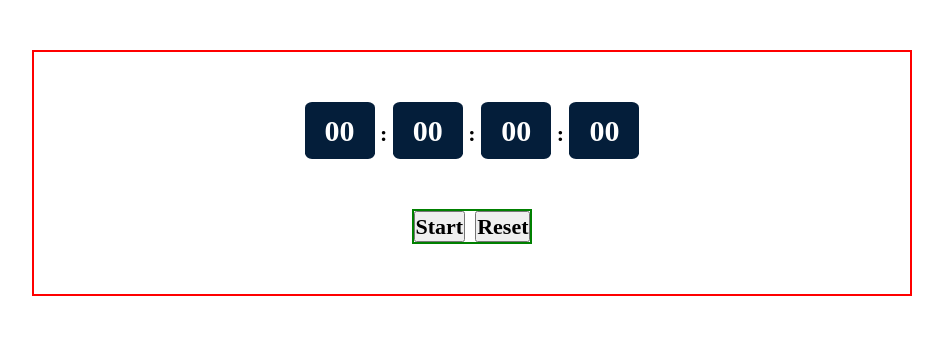
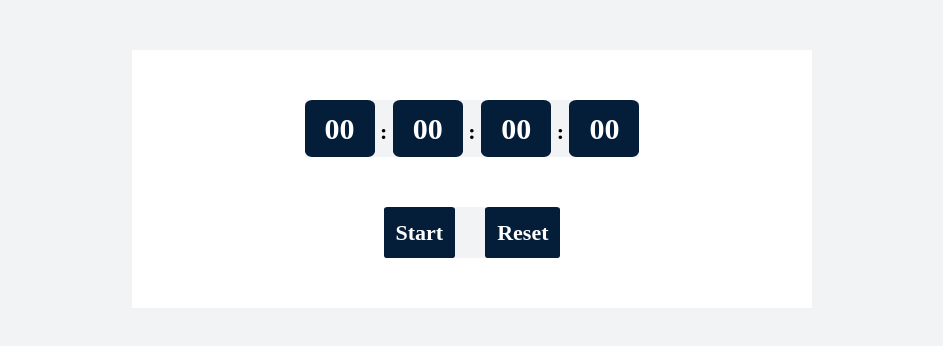
Before and after one commit to skiffter1337/react-stopwatch, a React (Create React App) app: page / in a window 1280 px wide. Shown: the top 346 px of the page, without its empty margins (168-1111 px from the left). Built offline with nearby package versions, Linux system fonts and the light colour scheme.

Commit message:
add styles

```diff
--- a/src/App.css
+++ b/src/App.css
@@ -2,7 +2,7 @@
     box-sizing: border-box;
     margin: 0;
     padding: 0;
-
+    background-color: #f2f3f5;
     font-family: 'Montserrat', serif;
     font-style: normal;
     font-weight: 600;
--- a/src/Components/Stopwatch/StopWatch.tsx
+++ b/src/Components/Stopwatch/StopWatch.tsx
@@ -1,6 +1,6 @@
 import React, {useState} from 'react';
 import {Display} from "../Display/Display";
-import {SuperButton} from "../SuperButton";
+import {SuperButton} from "../SuperButton/SuperButton";
 import s from "./Stopwatch.module.css"
 
 export type TimeType = {
--- a/src/Components/Stopwatch/Stopwatch.module.css
+++ b/src/Components/Stopwatch/Stopwatch.module.css
@@ -1,20 +1,18 @@
 .stopwatch {
-    margin: 50px 200px;
+    margin: 50px 300px;
     padding: 50px 0;
-
-    border: 2px solid red;
     display: flex;
     flex-direction: column;
     justify-content: center;
     align-items: center;
 
+    background-color: white;
 
 }
 
 .buttons {
-    border: 2px solid green;
     margin-top: 50px;
     display: flex;
-    gap: 10px;
+    gap: 30px;
     align-items: flex-end;
 }
--- /dev/null
+++ b/src/Components/SuperButton/SuperButton.module.css
@@ -0,0 +1,12 @@
+.button {
+    padding: 10px;
+border-radius: 5%;
+    color: white;
+    background-color: #041e3a;
+    border: 2px solid #041e3a;
+}
+
+.button:hover {
+    color: #041e3a;
+    background-color: white;
+}
--- a/src/Components/SuperButton.tsx
+++ b/src/Components/SuperButton/SuperButton.tsx
@@ -1,4 +1,5 @@
 import React from 'react';
+import s from './SuperButton.module.css'
 
 type SuperButtonPropsType = {
     children: React.ReactNode
@@ -10,5 +11,5 @@ export const SuperButton: React.FC<SuperButtonPropsType> = (props) => {
 
     const onClickHandler = () => callback()
 
-    return <button onClick={onClickHandler}>{children}</button>
+    return <button onClick={onClickHandler} className={s.button}>{children}</button>
 };
```
Also changed, not shown: src/Components/Display/Display.module.css (+0 -9 lines).
